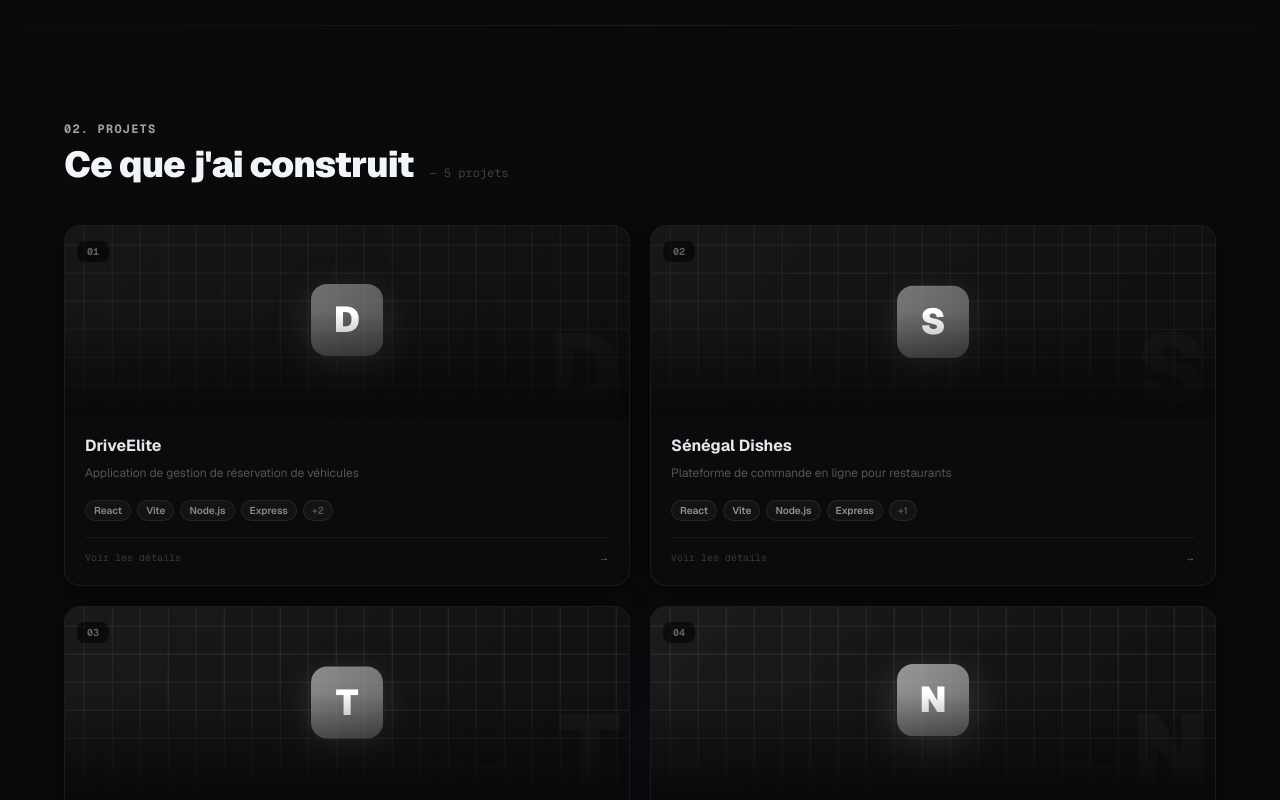
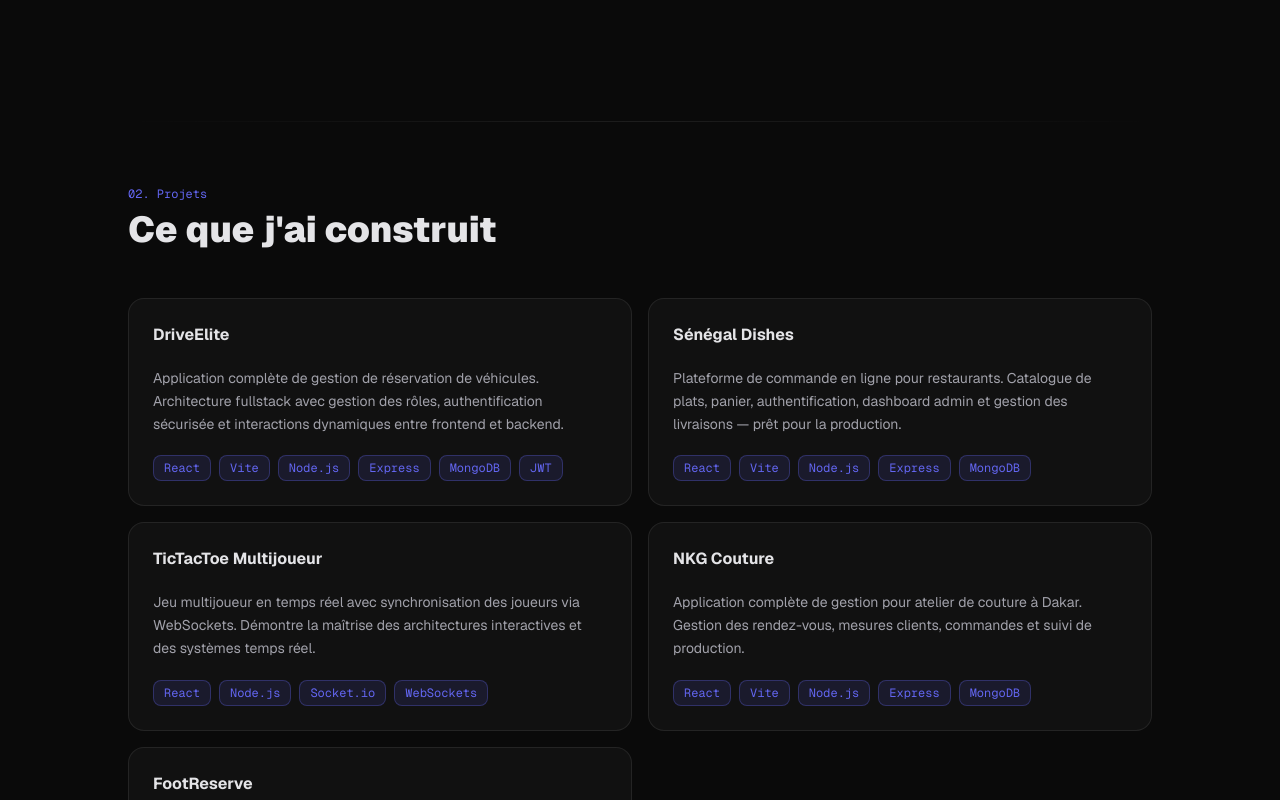
Before and after one commit to Mtg221/portfolio, a Next.js app: page / in a window 1280 px wide. Shown: the part 1520-2320 px from the top of the page. Built offline with nearby package versions, Linux system fonts and the light colour scheme.

Commit message:
redesign: simplify portfolio — minimal dark theme

```diff
--- a/src/components/sections/Projects.tsx
+++ b/src/components/sections/Projects.tsx
@@ -1,32 +1,68 @@
 "use client";
+import { motion } from "framer-motion";
+import { projects } from "@/lib/data";
+import { ExternalLink, Github } from "lucide-react";
 
-import { AnimatedSection } from "@/components/ui/AnimatedSection";
-import { ProjectCardLink } from "@/components/cards/ProjectCardLink";
-import { projects } from "@/lib/data";
+const fade = (delay = 0) => ({
+  initial: { opacity: 0, y: 20 },
+  whileInView: { opacity: 1, y: 0 },
+  viewport: { once: true },
+  transition: { duration: 0.5, delay },
+});
 
 export function Projects() {
   return (
-    <section id="projects" className="py-24 px-4 relative overflow-hidden" style={{ background: 'var(--bg-base)' }}>
-      <div className="absolute inset-0 dot-grid opacity-30 pointer-events-none" />
-      <div className="absolute top-0 left-0 right-0 h-px section-divider" />
-      <div className="absolute bottom-0 left-0 right-0 h-px section-divider" />
+    <section id="projects" className="py-24 px-6">
+      <div className="max-w-5xl mx-auto">
+        <div className="section-divider mb-16" />
 
-      {/* Subtle center glow */}
-      <div className="absolute top-1/2 left-1/2 -translate-x-1/2 -translate-y-1/2 w-[800px] h-[400px] pointer-events-none"
-        style={{ background: 'radial-gradient(ellipse, rgba(79,70,229,0.05) 0%, transparent 70%)' }} />
+        <motion.div {...fade(0)} className="mb-12">
+          <p className="text-xs font-mono mb-2" style={{ color: "var(--accent)" }}>02. Projets</p>
+          <h2 className="text-3xl md:text-4xl font-black" style={{ color: "var(--text-bright)" }}>Ce que j'ai construit</h2>
+        </motion.div>
 
-      <div className="max-w-6xl mx-auto relative z-10">
-        <AnimatedSection>
-          <h2 className="text-xs font-mono font-bold uppercase tracking-widest mb-2" style={{ color: 'var(--blue)' }}>02. Projets</h2>
-          <div className="flex items-end gap-4 mb-10">
-            <h3 className="text-3xl md:text-4xl font-black text-slate-100 tracking-tight">Ce que j'ai construit</h3>
-            <span className="mb-1 text-xs font-mono hidden sm:block" style={{ color: '#374151' }}>— {projects.length} projets</span>
-          </div>
-        </AnimatedSection>
+        <div className="grid md:grid-cols-2 gap-4">
+          {projects.map((project, i) => (
+            <motion.div key={project.slug} {...fade(i * 0.08)}
+              className="group rounded-2xl p-6 transition-all duration-200"
+              style={{ background: "var(--bg-card)", border: "1px solid var(--border)" }}
+              onMouseEnter={e => { (e.currentTarget as HTMLElement).style.borderColor = "var(--border-hover)"; }}
+              onMouseLeave={e => { (e.currentTarget as HTMLElement).style.borderColor = "var(--border)"; }}>
+              <div className="flex items-start justify-between mb-4">
+                <h3 className="font-bold text-base" style={{ color: "var(--text-bright)" }}>{project.title}</h3>
+                <div className="flex gap-2 opacity-0 group-hover:opacity-100 transition-opacity">
+                  {project.github && (
+                    <a href={project.github} target="_blank" rel="noopener noreferrer"
+                      className="p-1.5 rounded-lg transition-colors"
+                      style={{ color: "var(--text-dim)" }}
+                      onMouseEnter={e => (e.currentTarget as HTMLElement).style.color = "var(--text-bright)"}
+                      onMouseLeave={e => (e.currentTarget as HTMLElement).style.color = "var(--text-dim)"}>
+                      <Github className="w-4 h-4" />
+                    </a>
+                  )}
+                  {project.live && (
+                    <a href={project.live} target="_blank" rel="noopener noreferrer"
+                      className="p-1.5 rounded-lg transition-colors"
+                      style={{ color: "var(--text-dim)" }}
+                      onMouseEnter={e => (e.currentTarget as HTMLElement).style.color = "var(--text-bright)"}
+                      onMouseLeave={e => (e.currentTarget as HTMLElement).style.color = "var(--text-dim)"}>
+                      <ExternalLink className="w-4 h-4" />
+                    </a>
+                  )}
+                </div>
+              </div>
 
-        <div className="grid md:grid-cols-2 gap-5">
-          {projects.map((project, index) => (
-            <ProjectCardLink key={project.slug} project={project} index={index} />
+              <p className="text-sm leading-relaxed mb-5" style={{ color: "var(--text)" }}>{project.description}</p>
+
+              <div className="flex flex-wrap gap-2">
+                {project.stack.map(tech => (
+                  <span key={tech} className="text-xs px-2.5 py-1 rounded-lg font-mono"
+                    style={{ background: "var(--accent-dim)", border: "1px solid var(--accent-border)", color: "var(--accent)" }}>
+                    {tech}
+                  </span>
+                ))}
+              </div>
+            </motion.div>
           ))}
         </div>
       </div>
```
